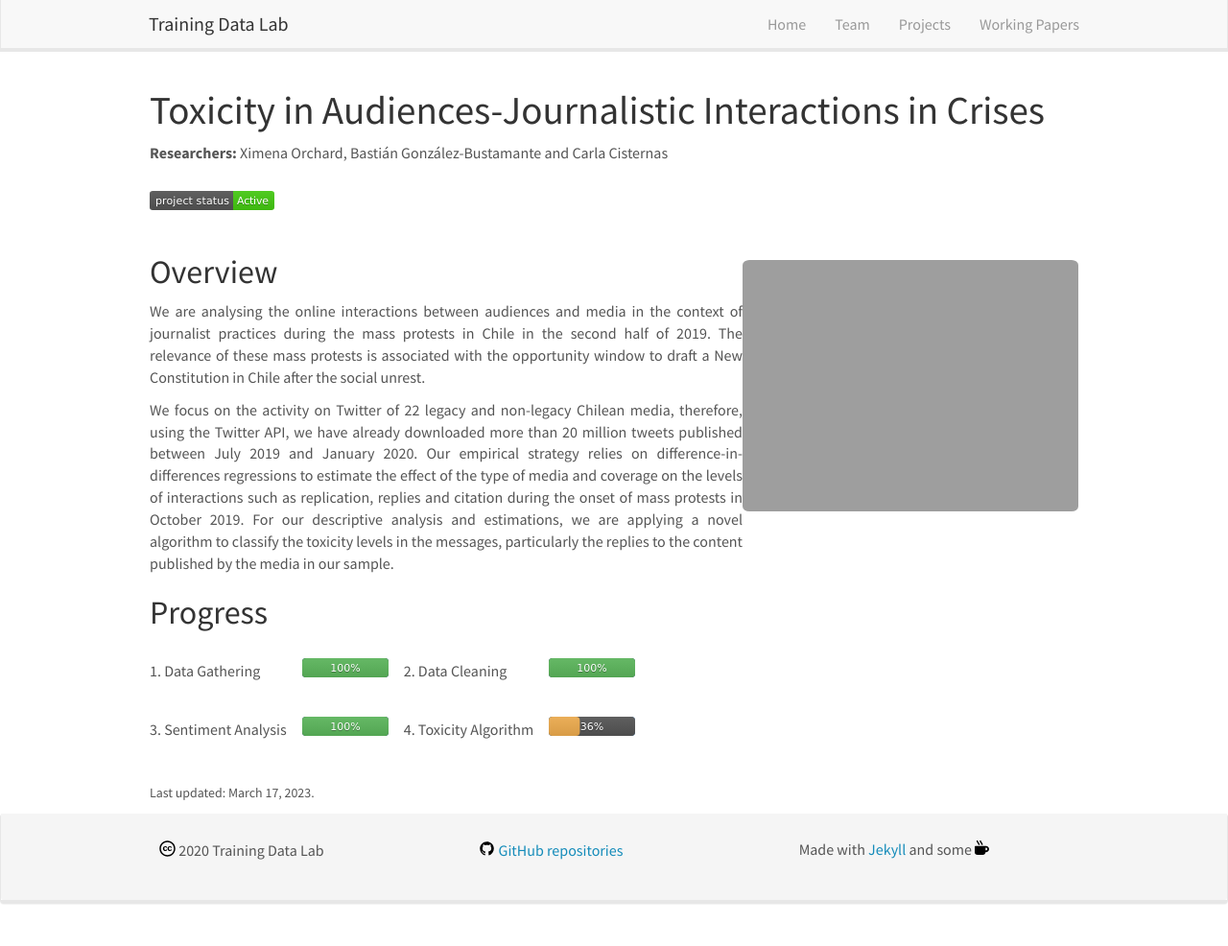
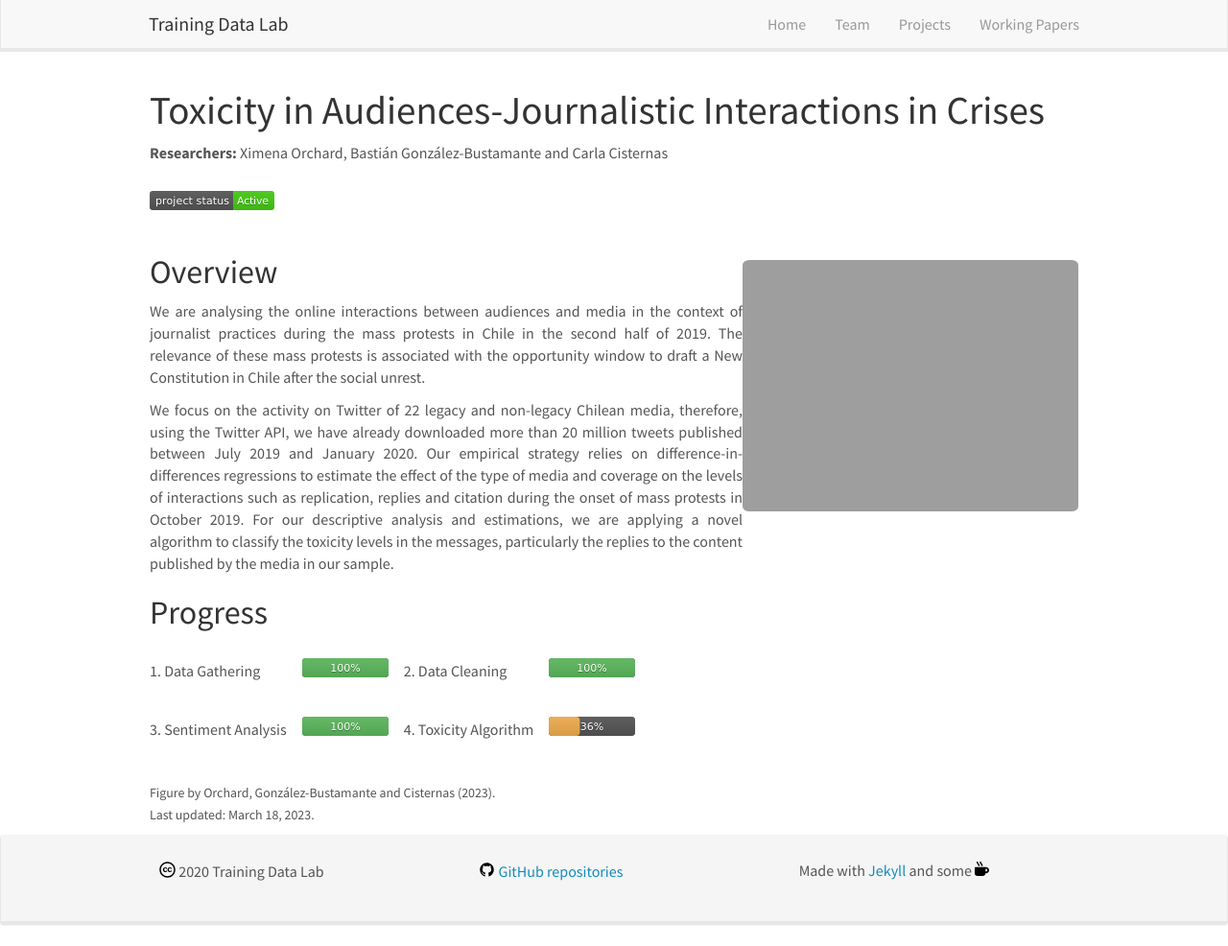
Before and after one commit to training-datalab/old-training-datalab.com, a Jekyll site: the page built from _pages/toxicity-in-audiences-journalistic-interactions-in-crises.md, in a window 1280 px wide and 986 px high. Shown: the whole window at 96% size. Built offline with Jekyll 4.4.1, drawn with Linux system fonts in a browser that asks for light colours; nearby versions of some CDN libraries.

Commit message:
Update toxicity-in-audiences-journalistic-interactions-in-crises.md

```diff
--- a/_pages/toxicity-in-audiences-journalistic-interactions-in-crises.md
+++ b/_pages/toxicity-in-audiences-journalistic-interactions-in-crises.md
@@ -27,4 +27,5 @@ permalink: /projects/toxicity-in-audiences-journalistic-interactions-in-crises
 | 3. Sentiment Analysis | &nbsp;&nbsp;&nbsp;&nbsp;&nbsp; | ![100%]({{ site.url }}{{ site.baseurl }}/badges/progress_bar/100.svg) | &nbsp;&nbsp;&nbsp;&nbsp;&nbsp; | 4. Toxicity Algorithm | &nbsp;&nbsp;&nbsp;&nbsp;&nbsp; | ![36%]({{ site.url }}{{ site.baseurl }}/badges/progress_bar/36.svg) |
 
 <br />
-<small>Last updated: March 17, 2023.</small>
+<small>Figure by Orchard, González-Bustamante and Cisternas (2023).</small><br />
+<small>Last updated: March 18, 2023.</small>
```
